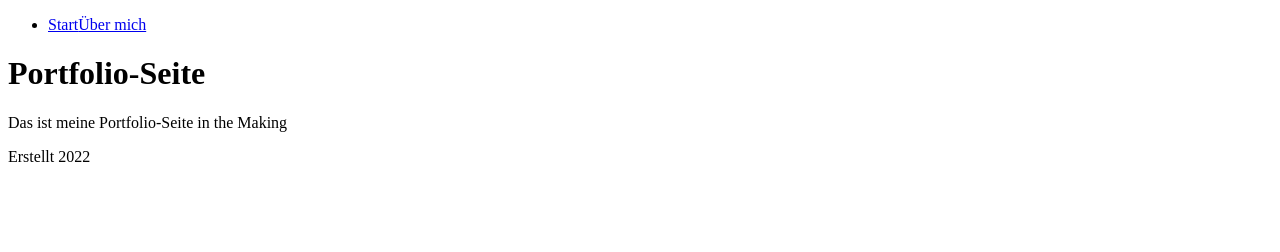
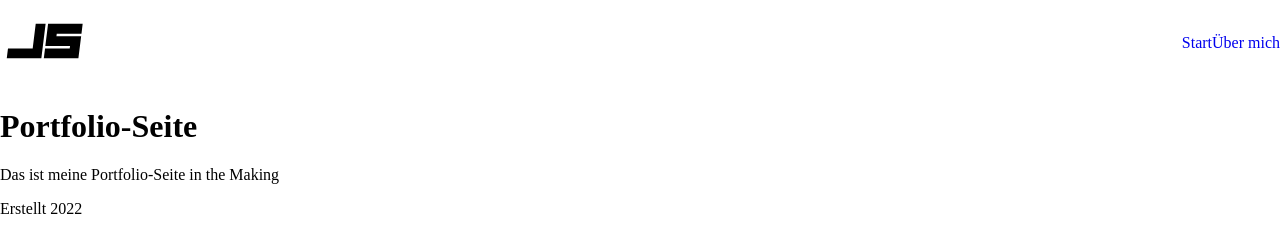
Before and after one commit to JasonSa19/portfolio, a Gatsby site: page / in a window 1280 px wide. Built offline with nearby package versions, Linux system fonts and the light colour scheme; Gatsby itself is replaced by a stand-in of ours.

Commit message:
Styling Header, Header Component Prob for Link

```diff
--- a/src/components/header.js
+++ b/src/components/header.js
@@ -1,14 +1,19 @@
 import * as React from "react";
 import { Link } from "gatsby";
 
-const Header = () => {
+import Logo from "../images/Logo.svg";
+
+const Header = ({ pageDest, pageDestSnd }) => {
   return (
     <header>
+      <div className="logo-wrap">
+        <img src={Logo} alt="logo" />
+      </div>
       <nav>
         <ul>
           <li>
-            <Link to="/">Start</Link>
-            <Link to="/about">Über mich</Link>
+            <Link to={pageDest}>Start</Link>
+            <Link to={pageDestSnd}>Über mich</Link>
           </li>
         </ul>
       </nav>
--- a/src/pages/index.js
+++ b/src/pages/index.js
@@ -10,7 +10,7 @@ import Layout from "../components/Layout";
 const IndexPage = () => {
   return (
     <>
-      <Header />
+      <Header pageDest={"/"} pageDestSnd={"/about"} />
       <Layout pageTitle={"Portfolio-Seite"}>
         <p>Das ist meine Portfolio-Seite in the Making</p>
       </Layout>
--- a/src/styles/base/base.sass
+++ b/src/styles/base/base.sass
@@ -0,0 +1,3 @@
+body
+  margin: 0
+  padding: 0
--- a/src/styles/base/vars.sass
+++ b/src/styles/base/vars.sass
@@ -0,0 +1 @@
+$base-width: 1rem
--- a/src/styles/layout/header.sass
+++ b/src/styles/layout/header.sass
@@ -0,0 +1,18 @@
+header
+  width: 100%
+  display: flex
+  align-items: center
+  justify-content: space-between
+  nav
+    ul
+      list-style: none
+      display: flex
+      flex-direction: row
+      padding: 0
+      margin: 0
+      li
+        a
+          text-decoration: none
+  .logo-wrap
+    img
+      width: 6 * $base-width
```
